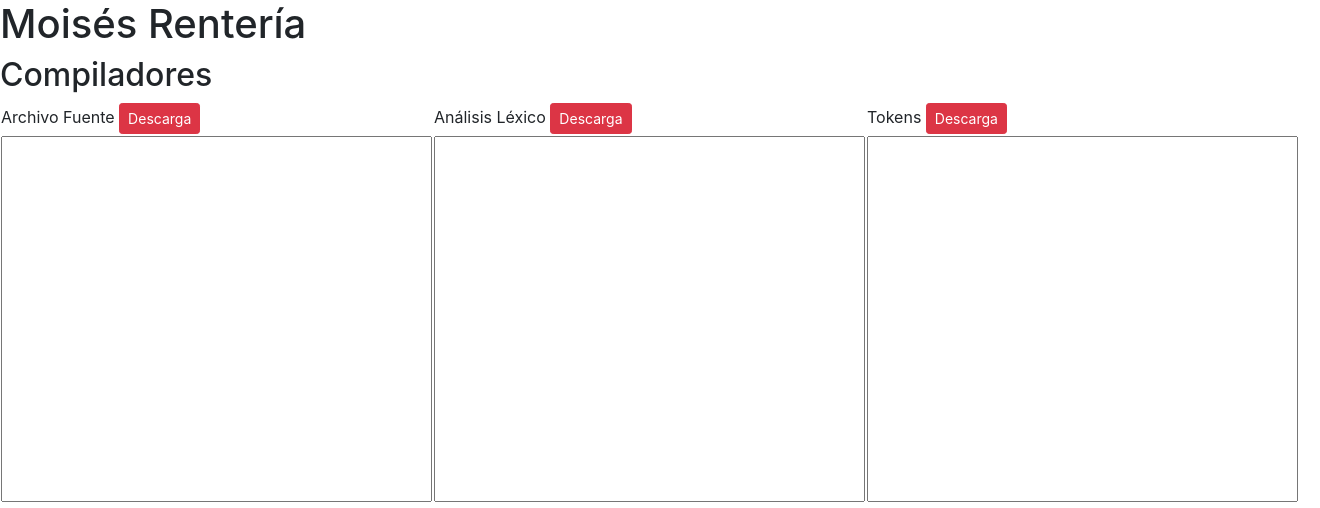
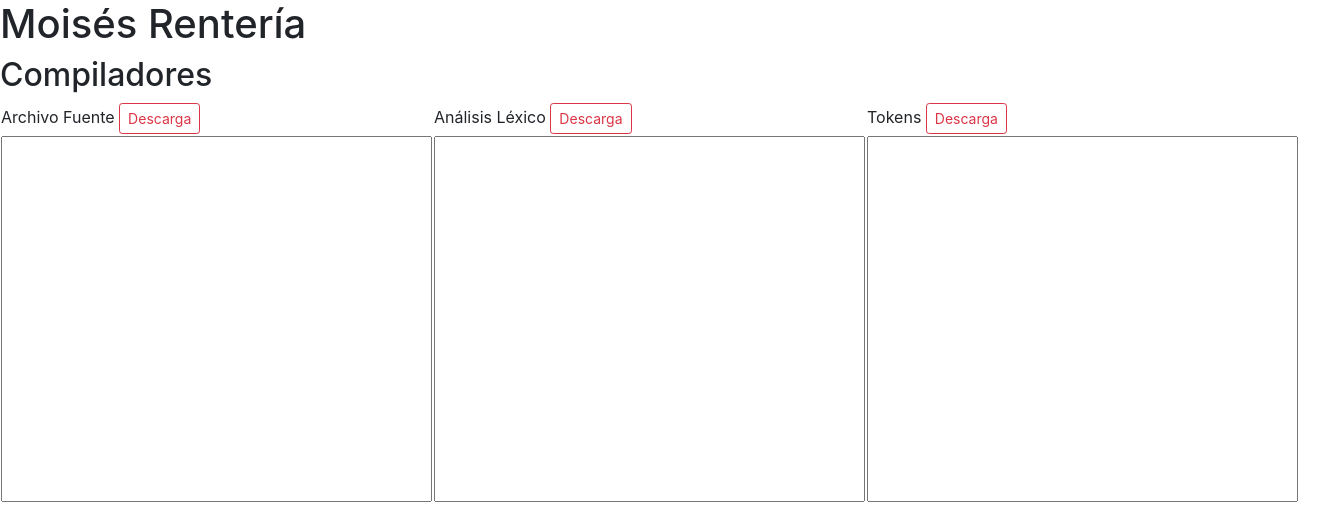
Before and after one commit to Moisito12/public_html, a PHP site: page /compiladores/index.php in a window 1320 px wide. Shown: the top 508 px of the page. Run offline with PHP 8.4, Linux system fonts and the light colour scheme.

Commit message:
Final Commit

```diff
--- a/compiladores/index.php
+++ b/compiladores/index.php
@@ -49,11 +49,11 @@
   <h2>Compiladores</h2>
   <table>
     <tr>
-      <td>Archivo Fuente <button onclick="downFuente()" class="btn btn-danger btn-sm">Descarga</button> </td>
-      <td>Análisis Léxico <button onclick="downAnalisis()" class="btn btn-danger btn-sm">Descarga</button> </td>
+      <td>Archivo Fuente <button onclick="downFuente()" class="btn btn-outline-danger btn-sm">Descarga</button> </td>
+      <td>Análisis Léxico <button onclick="downAnalisis()" class="btn btn-outline-danger btn-sm">Descarga</button> </td>
 
 
-      <td>Tokens <button onclick="downTokens()" class="btn btn-danger btn-sm">Descarga</button> </td>
+      <td>Tokens <button onclick="downTokens()" class="btn btn-outline-danger btn-sm">Descarga</button> </td>
     </tr>
     <tr>
       <td><textarea name="text_doc" id="text_root" style="resize:none" id="textOne" cols="40" rows="15">
@@ -69,8 +69,8 @@
       <td><textarea name="acomodado" style="resize:none" id="text3" cols="40" rows="15"></textarea></td>
     </tr>
   </table>
-  <a href="http://herokuhernandez.herokuapp.com/compiladores/" class="btn btn-primary btn-sm" target="_blank">Ver en Heroku</a>
-  <a href="https://compiladoreshernandez.000webhostapp.com/compiladores/" class="btn btn-danger btn-sm" target="_blank">Ver en 000Webhost</a>
+  <a href="http://moises-compilador.herokuapp.com/compiladores/" class="btn btn-primary btn-sm" target="_blank">Ver en Heroku</a>
+  <a href="https://moisesrenteriacompilador.000webhostapp.com/compiladores/" class="btn btn-danger btn-sm" target="_blank">Ver en 000Webhost</a>
   <form action="index.php" method="post" enctype="multipart/form-data">
     Select image to upload:
     <input type="file" name="fileToUpload" id="fileToUpload">
--- a/compiladores/js/main.js
+++ b/compiladores/js/main.js
@@ -20,7 +20,7 @@ var reservadas = ["abstract", "assert", "boolean", "break", "byte", "case", "cat
     }
 
     function ejemplo1() {
-      document.getElementById("text_root").innerText = "Mensaje HTML X3";
+      document.getElementById("text_root").innerText = " Lorem ipsum dolor sit amet, consectetur adipiscing elit. Sed vitae tincidunt sapien. Sed placerat ac quam vitae faucibus. Morbi non scelerisque nisi. Proin id eleifend mauris. Vestibulum nec dignissim purus. Nullam eget nibh sit amet mi efficitur egestas in a est. Phasellus neque dui, tristique vel lacus nec, tincidunt rutrum libero. Nam nec tortor tellus. Nulla ante risus, sollicitudin non nisi vitae, gravida varius dolor. "
     }
 
     function ejemplo2() {
```
